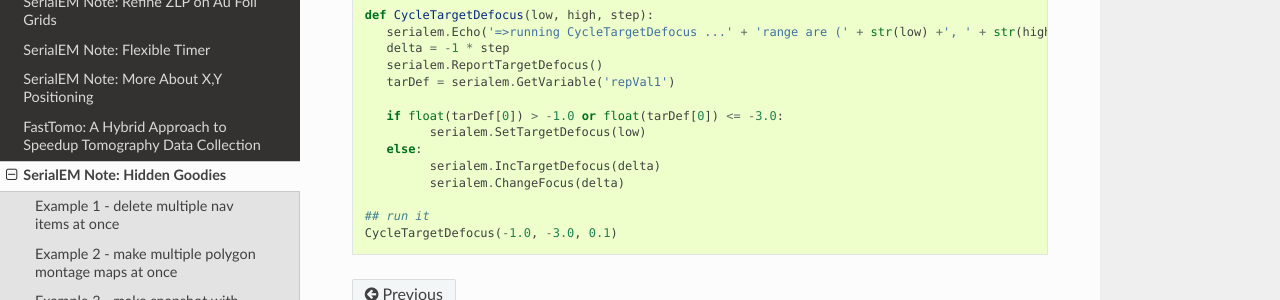
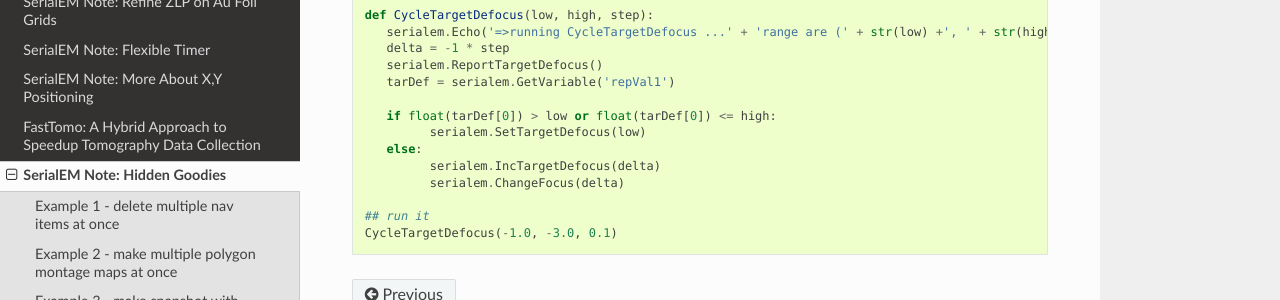
Before and after one commit to xuchen66/sphinx-emdocs, a Sphinx documentation site: the page built from source/serialem-note-hidden-goodies.rst, in a window 1280 px wide and 900 px high, scrolled down 4625 px. Shown: the part 456-756 px from the top of the window. Built offline with Sphinx 7.4.7 and the Read the Docs theme 2.0.0, drawn with Linux system fonts in a browser that asks for light colours; pages that are not in the unit, such as notebooks, are missing from menus.

Commit message:
Update serialem-note-hidden-goodies.rst

```diff
--- a/source/serialem-note-hidden-goodies.rst
+++ b/source/serialem-note-hidden-goodies.rst
@@ -253,7 +253,7 @@ of the same CycleTargetFocus function in Python code.
       serialem.ReportTargetDefocus()
       tarDef = serialem.GetVariable('repVal1')
 
-      if float(tarDef[0]) > -1.0 or float(tarDef[0]) <= -3.0:
+      if float(tarDef[0]) > low or float(tarDef[0]) <= high:
             serialem.SetTargetDefocus(low)
       else:
             serialem.IncTargetDefocus(delta)
```
